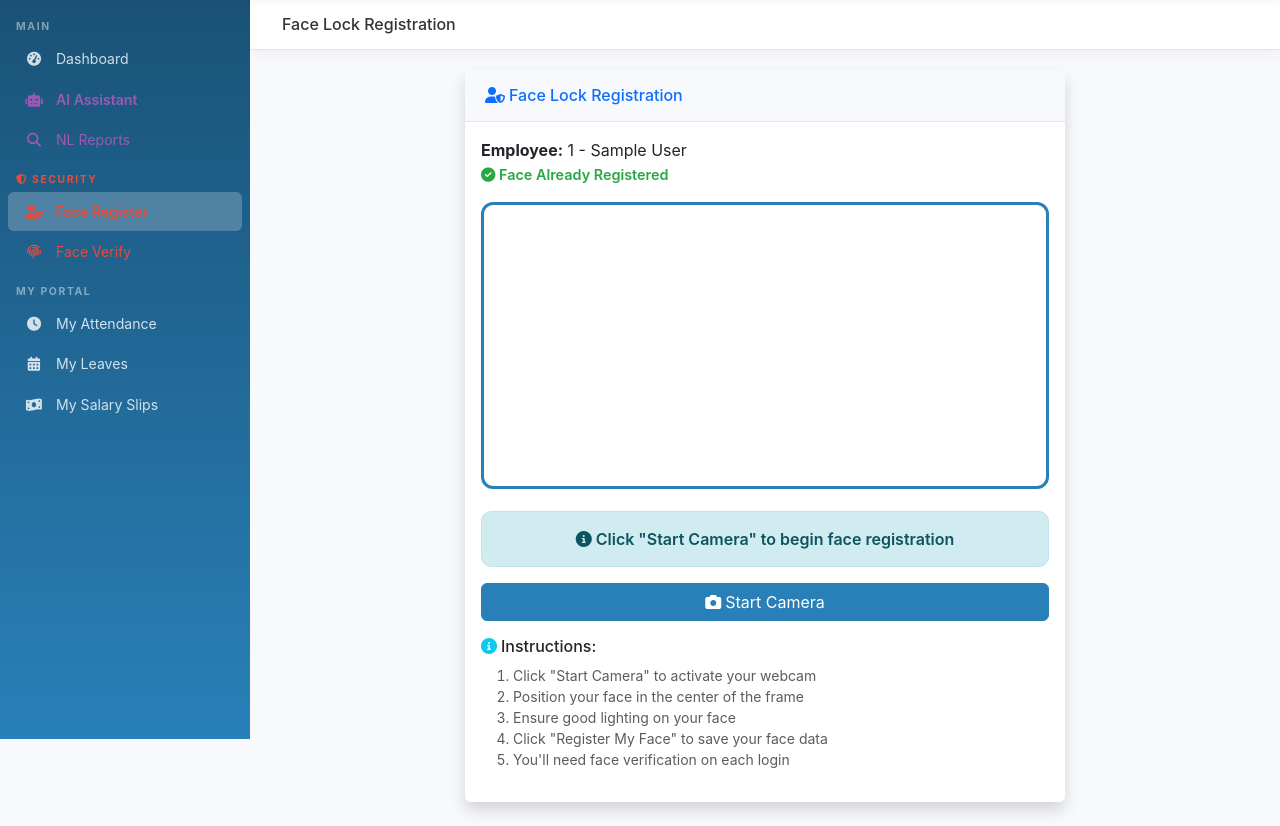
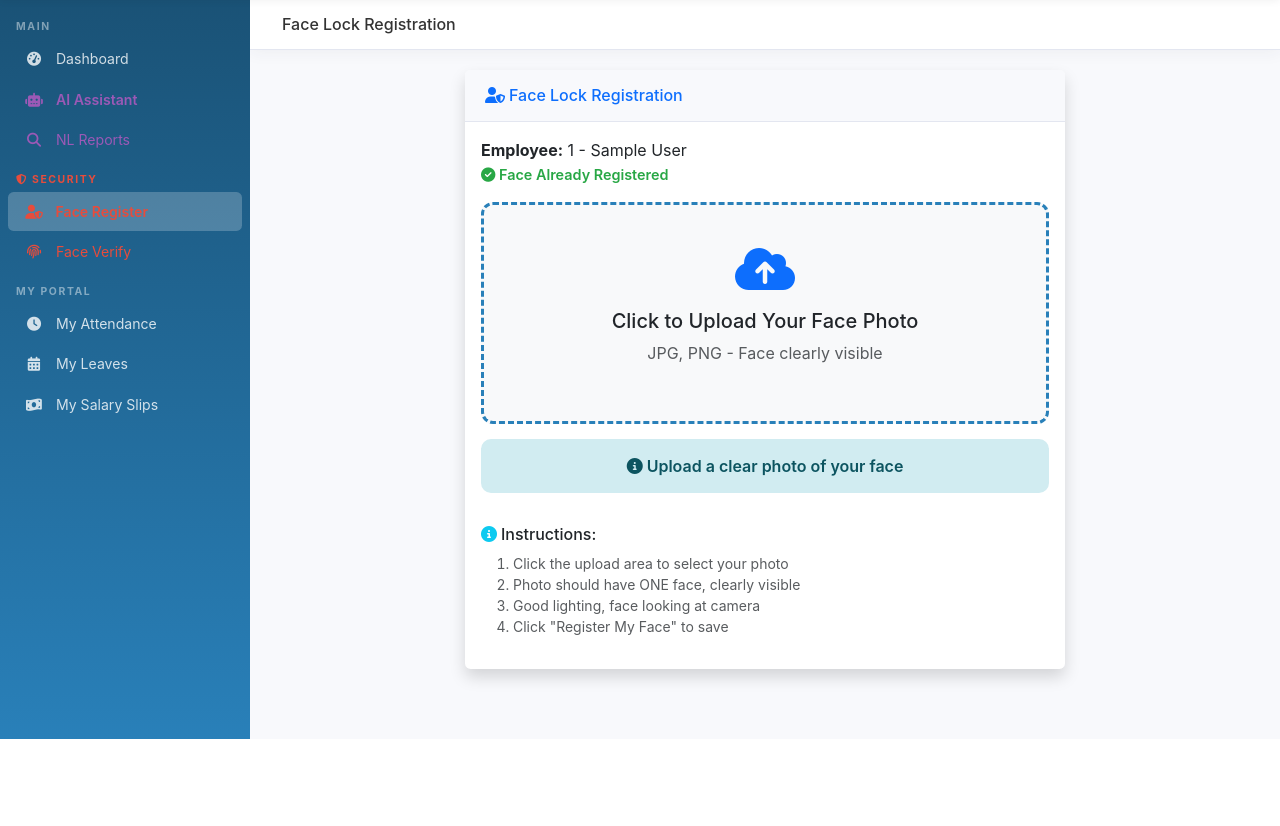
Before and after one commit to banday72/HR-PAYROLL-SYSTEM, a Django app: page /face-register/ in a window 1280 px wide. Shown: the part 61-887 px from the top of the page. After the commit the page ends 800 px from the top, so only its background shows below. Run offline with Django 5.2, Linux system fonts and the light colour scheme; a user stored in the database is signed in; tables that the repository leaves empty hold one stand-in row (values such as "Sample post"); a map, chart or similar area stays blank; parts of the project's set-up code (start-up, migrations or seed data) failed here and were passed over; some libraries are stand-ins or nearby versions.

Commit message:
Face lock: photo upload instead of webcam - upload face photo to register and verify

```diff
--- a/employees/views_face.py
+++ b/employees/views_face.py
@@ -50,11 +50,11 @@ def face_verify(request):
             employee = Employee.objects.get(user=request.user)
 
             if not employee.face_registered or not employee.face_data:
-                return JsonResponse({'status': 'error', 'message': 'No face registered'})
+                return JsonResponse({'status': 'ok', 'message': 'No face registered - skipping verification'})
 
             stored = json.loads(employee.face_data)
             if not stored:
-                return JsonResponse({'status': 'error', 'message': 'No face data stored'})
+                return JsonResponse({'status': 'ok', 'message': 'No face data stored - skipping verification'})
 
             for stored_desc in stored:
                 for input_desc in face_descriptors:
@@ -65,7 +65,7 @@ def face_verify(request):
 
             return JsonResponse({'status': 'error', 'message': 'Face does not match'})
         except Employee.DoesNotExist:
-            return JsonResponse({'status': 'error', 'message': 'No employee profile'}, status=404)
+            return JsonResponse({'status': 'ok', 'message': 'No employee profile - skipping verification'})
         except Exception as e:
             return JsonResponse({'status': 'error', 'message': str(e)}, status=500)
     return JsonResponse({'status': 'error', 'message': 'POST required'}, status=400)
--- a/templates/face/face_register.html
+++ b/templates/face/face_register.html
@@ -5,15 +5,18 @@
 <script src="https://cdn.jsdelivr.net/npm/face-api.js@0.22.2/dist/face-api.min.js"></script>
 <style>
 .face-container { max-width: 600px; margin: 0 auto; }
-#video { width: 100%; border-radius: 12px; border: 3px solid #2980b9; }
-#overlay { position: absolute; top: 0; left: 0; }
-.video-wrapper { position: relative; display: inline-block; width: 100%; }
+.upload-area { border: 3px dashed #2980b9; border-radius: 12px; padding: 40px; text-align: center; cursor: pointer; transition: all 0.3s; background: #f8f9fa; }
+.upload-area:hover { background: #e8f4f8; border-color: #3498db; }
+.upload-area.has-image { border-color: #28a745; background: #d4edda; padding: 10px; }
+#preview { max-width: 100%; border-radius: 8px; display: none; }
+#overlayCanvas { position: absolute; top: 0; left: 0; pointer-events: none; }
+.preview-wrapper { position: relative; display: inline-block; }
 .status-box { padding: 15px; border-radius: 10px; margin-top: 15px; text-align: center; font-weight: 600; }
-.status-box.success { background: #d4edda; color: #155724; border: 1px solid #c3e6cb; }
-.status-box.error { background: #f8d7da; color: #721c24; border: 1px solid #f5c6cb; }
-.status-box.info { background: #d1ecf1; color: #0c5460; border: 1px solid #bee5eb; }
-.status-box.warning { background: #fff3cd; color: #856404; border: 1px solid #ffeeba; }
-.face-status { font-size: 0.9rem; color: #666; margin-top: 5px; }
+.status-box.success { background: #d4edda; color: #155724; }
+.status-box.error { background: #f8d7da; color: #721c24; }
+.status-box.info { background: #d1ecf1; color: #0c5460; }
+.status-box.warning { background: #fff3cd; color: #856404; }
+.face-status { font-size: 0.9rem; margin-top: 5px; }
 .face-status.registered { color: #28a745; font-weight: 600; }
 .face-status.not-registered { color: #dc3545; }
 </style>
@@ -21,6 +24,10 @@
     {% if is_superuser %}
     <div class="alert alert-warning">
         <i class="fas fa-info-circle me-1"></i> Superuser accounts cannot register faces. Only employees with linked profiles can use Face Lock.
+    </div>
+    {% elif not employee %}
+    <div class="alert alert-danger">
+        <i class="fas fa-exclamation-triangle me-1"></i> No employee profile linked to your account. Contact HR.
     </div>
     {% else %}
     <div class="card shadow mb-4">
@@ -30,7 +37,6 @@
             </h6>
         </div>
         <div class="card-body">
-            {% if employee %}
             <div class="mb-3">
                 <strong>Employee:</strong> {{ employee.employee_id }} - {{ employee.full_name }}<br>
                 <span class="face-status {% if employee.face_registered %}registered{% else %}not-registered{% endif %}">
@@ -42,44 +48,41 @@
                 </span>
             </div>
 
-            <div class="text-center mb-3">
-                <div class="video-wrapper">
-                    <video id="video" autoplay muted></video>
-                    <canvas id="overlay" style="position:absolute;top:0;left:0;"></canvas>
+            <div id="uploadArea" class="upload-area" onclick="document.getElementById('photoInput').click();">
+                <input type="file" id="photoInput" accept="image/*" style="display:none;" onchange="handlePhoto(event)">
+                <div id="uploadPlaceholder">
+                    <i class="fas fa-cloud-upload-alt fa-3x text-primary mb-3"></i>
+                    <h5>Click to Upload Your Face Photo</h5>
+                    <p class="text-muted">JPG, PNG - Face clearly visible</p>
+                </div>
+                <div class="preview-wrapper" id="previewWrapper" style="display:none;">
+                    <img id="preview" src="">
+                    <canvas id="overlayCanvas"></canvas>
                 </div>
             </div>
 
             <div id="statusBox" class="status-box info">
-                <i class="fas fa-info-circle"></i> Click "Start Camera" to begin face registration
+                <i class="fas fa-info-circle"></i> Upload a clear photo of your face
             </div>
 
             <div class="d-grid gap-2 mt-3">
-                <button id="startBtn" class="btn btn-primary" onclick="startCamera()">
-                    <i class="fas fa-camera me-1"></i>Start Camera
-                </button>
-                <button id="captureBtn" class="btn btn-success" onclick="captureFace()" style="display:none;">
+                <button id="registerBtn" class="btn btn-success" onclick="registerFace()" style="display:none;">
                     <i class="fas fa-fingerprint me-1"></i>Register My Face
                 </button>
-                <button id="retakeBtn" class="btn btn-warning" onclick="retake()" style="display:none;">
-                    <i class="fas fa-redo me-1"></i>Retake
+                <button id="changeBtn" class="btn btn-outline-secondary" onclick="changePhoto()" style="display:none;">
+                    <i class="fas fa-redo me-1"></i>Change Photo
                 </button>
             </div>
 
             <div class="mt-3">
                 <h6><i class="fas fa-info-circle text-info me-1"></i>Instructions:</h6>
                 <ol class="small text-muted">
-                    <li>Click "Start Camera" to activate your webcam</li>
-                    <li>Position your face in the center of the frame</li>
-                    <li>Ensure good lighting on your face</li>
-                    <li>Click "Register My Face" to save your face data</li>
-                    <li>You'll need face verification on each login</li>
+                    <li>Click the upload area to select your photo</li>
+                    <li>Photo should have ONE face, clearly visible</li>
+                    <li>Good lighting, face looking at camera</li>
+                    <li>Click "Register My Face" to save</li>
                 </ol>
             </div>
-            {% else %}
-            <div class="alert alert-danger">
-                <i class="fas fa-exclamation-triangle me-1"></i> No employee profile linked to your account. Contact HR.
-            </div>
-            {% endif %}
         </div>
     </div>
     {% endif %}
@@ -87,115 +90,138 @@
 
 {% if not is_superuser and employee %}
 <script>
-const video = document.getElementById('video');
-const overlay = document.getElementById('overlay');
+const uploadArea = document.getElementById('uploadArea');
+const photoInput = document.getElementById('photoInput');
+const preview = document.getElementById('preview');
+const previewWrapper = document.getElementById('previewWrapper');
+const uploadPlaceholder = document.getElementById('uploadPlaceholder');
+const overlayCanvas = document.getElementById('overlayCanvas');
 const statusBox = document.getElementById('statusBox');
-const startBtn = document.getElementById('startBtn');
-const captureBtn = document.getElementById('captureBtn');
-const retakeBtn = document.getElementById('retakeBtn');
+const registerBtn = document.getElementById('registerBtn');
+const changeBtn = document.getElementById('changeBtn');
 let modelsLoaded = false;
+let currentDescriptors = null;
 
 async function loadModels() {
+    if (modelsLoaded) return true;
     const MODEL_URL = 'https://cdn.jsdelivr.net/npm/@vladmandic/face-api/model/';
     try {
         await faceapi.nets.tinyFaceDetector.loadFromUri(MODEL_URL);
         await faceapi.nets.faceLandmark68Net.loadFromUri(MODEL_URL);
         await faceapi.nets.faceRecognitionNet.loadFromUri(MODEL_URL);
         modelsLoaded = true;
-        setStatus('Models loaded successfully', 'success');
+        return true;
     } catch (e) {
-        setStatus('Error loading face detection models. Please refresh.', 'error');
-        console.error(e);
+        console.error('Model load error:', e);
+        setStatus('Error loading AI models. Please refresh.', 'error');
+        return false;
     }
 }
 
 function setStatus(msg, type) {
     statusBox.className = 'status-box ' + type;
-    statusBox.innerHTML = '<i class="fas fa-' + (type === 'success' ? 'check-circle' : type === 'error' ? 'exclamation-circle' : 'info-circle') + '"></i> ' + msg;
+    const icon = type === 'success' ? 'check-circle' : type === 'error' ? 'exclamation-circle' : 'info-circle';
+    statusBox.innerHTML = '<i class="fas fa-' + icon + '"></i> ' + msg;
 }
 
-async function startCamera() {
-    setStatus('Loading face detection models...', 'info');
-    await loadModels();
-    try {
-        const stream = await navigator.mediaDevices.getUserMedia({ video: { width: 640, height: 480 } });
-        video.srcObject = stream;
-        startBtn.style.display = 'none';
-        captureBtn.style.display = 'block';
-        setStatus('Camera active. Position your face and click Register.', 'info');
-        detectFaces();
-    } catch (e) {
-        setStatus('Cannot access camera. Please allow camera permission.', 'error');
-    }
+function handlePhoto(event) {
+    const file = event.target.files[0];
+    if (!file) return;
+
+    const reader = new FileReader();
+    reader.onload = async function(e) {
+        preview.src = e.target.result;
+        preview.style.display = 'block';
+        previewWrapper.style.display = 'inline-block';
+        uploadPlaceholder.style.display = 'none';
+        uploadArea.classList.add('has-image');
+        changeBtn.style.display = 'inline-block';
+
+        setStatus('Loading AI models...', 'info');
+        const loaded = await loadModels();
+        if (!loaded) return;
+
+        setStatus('Detecting face in your photo...', 'info');
+
+        const img = new Image();
+        img.onload = async function() {
+            const detections = await faceapi.detectAllFaces(img, new faceapi.TinyFaceDetectorOptions())
+                .withFaceLandmarks().withFaceDescriptors();
+
+            overlayCanvas.width = img.width;
+            overlayCanvas.height = img.height;
+            overlayCanvas.style.width = preview.width + 'px';
+            overlayCanvas.style.height = preview.height + 'px';
+            const ctx = overlayCanvas.getContext('2d');
+            ctx.clearRect(0, 0, overlayCanvas.width, overlayCanvas.height);
+
+            const displaySize = { width: img.width, height: img.height };
+            faceapi.matchDimensions(overlayCanvas, displaySize);
+            const resized = faceapi.resizeResults(detections, displaySize);
+
+            resized.forEach(d => {
+                const box = d.detection.box;
+                ctx.strokeStyle = '#28a745';
+                ctx.lineWidth = 3;
+                ctx.strokeRect(box.x, box.y, box.width, box.height);
+                ctx.font = '16px Arial';
+                ctx.fillStyle = '#28a745';
+                ctx.fillText('Face Detected', box.x, box.y - 10);
+            });
+
+            if (detections.length === 0) {
+                setStatus('No face found in this photo. Please upload a clearer photo.', 'error');
+                registerBtn.style.display = 'none';
+                currentDescriptors = null;
+            } else if (detections.length > 1) {
+                setStatus('Multiple faces found. Please upload a photo with only YOUR face.', 'error');
+                registerBtn.style.display = 'none';
+                currentDescriptors = null;
+            } else {
+                currentDescriptors = detections.map(d => Array.from(d.descriptor));
+                setStatus('Face detected! Click "Register My Face" to save.', 'success');
+                registerBtn.style.display = 'block';
+            }
+        };
+        img.src = e.target.result;
+    };
+    reader.readAsDataURL(file);
 }
 
-async function detectFaces() {
-    if (!modelsLoaded) return;
-    const detections = await faceapi.detectAllFaces(video, new faceapi.TinyFaceDetectorOptions())
-        .withFaceLandmarks().withFaceDescriptors();
-    const canvas = faceapi.createCanvasFromMedia(video);
-    overlay.width = canvas.width;
-    overlay.height = canvas.height;
-    overlay.getContext('2d').clearRect(0, 0, overlay.width, overlay.height);
-    const displaySize = { width: video.videoWidth, height: video.videoHeight };
-    faceapi.matchDimensions(canvas, displaySize);
-    const resized = faceapi.resizeResults(detections, displaySize);
-    resized.forEach(d => {
-        const box = d.detection.box;
-        overlay.getContext('2d').strokeStyle = '#2980b9';
-        overlay.getContext('2d').lineWidth = 3;
-        overlay.getContext('2d').strokeRect(box.x, box.y, box.width, box.height);
-        overlay.getContext('2d').font = '16px Arial';
-        overlay.getContext('2d').fillStyle = '#2980b9';
-        overlay.getContext('2d').fillText('Face Detected', box.x, box.y - 10);
-    });
-    if (detections.length === 0) {
-        setStatus('No face detected. Please position your face.', 'warning');
-    } else if (detections.length > 1) {
-        setStatus('Multiple faces detected. Only one face allowed.', 'warning');
-    } else {
-        setStatus('Face detected! Click "Register My Face" to save.', 'success');
-    }
-    requestAnimationFrame(detectFaces);
+function changePhoto() {
+    photoInput.value = '';
+    preview.style.display = 'none';
+    previewWrapper.style.display = 'none';
+    uploadPlaceholder.style.display = 'block';
+    uploadArea.classList.remove('has-image');
+    registerBtn.style.display = 'none';
+    changeBtn.style.display = 'none';
+    currentDescriptors = null;
+    setStatus('Upload a clear photo of your face', 'info');
 }
 
-async function captureFace() {
-    if (!modelsLoaded) return;
-    setStatus('Processing face...', 'info');
-    const detections = await faceapi.detectAllFaces(video, new faceapi.TinyFaceDetectorOptions())
-        .withFaceLandmarks().withFaceDescriptors();
-    if (detections.length === 0) {
-        setStatus('No face detected. Please try again.', 'error');
+async function registerFace() {
+    if (!currentDescriptors) {
+        setStatus('No face data to save.', 'error');
         return;
     }
-    if (detections.length > 1) {
-        setStatus('Multiple faces detected. Only one face allowed.', 'error');
-        return;
-    }
-    const descriptors = detections.map(d => Array.from(d.descriptor));
+    setStatus('Saving face data...', 'info');
     try {
         const response = await fetch('/face-register/save/', {
             method: 'POST',
             headers: { 'Content-Type': 'application/json', 'X-CSRFToken': getCookie('csrftoken') },
-            body: JSON.stringify({ descriptors: descriptors })
+            body: JSON.stringify({ descriptors: currentDescriptors })
         });
         const result = await response.json();
         if (result.status === 'ok') {
             setStatus('Face registered successfully! You can now use face lock on login.', 'success');
-            captureBtn.style.display = 'none';
-            retakeBtn.style.display = 'block';
+            registerBtn.style.display = 'none';
         } else {
             setStatus('Error: ' + result.message, 'error');
         }
     } catch (e) {
         setStatus('Error saving face data. Please try again.', 'error');
     }
-}
-
-function retake() {
-    captureBtn.style.display = 'block';
-    retakeBtn.style.display = 'none';
-    setStatus('Camera active. Position your face and click Register.', 'info');
 }
 
 function getCookie(name) {
```
Also changed, not shown: templates/face/face_verify.html (+114 -67 lines).
